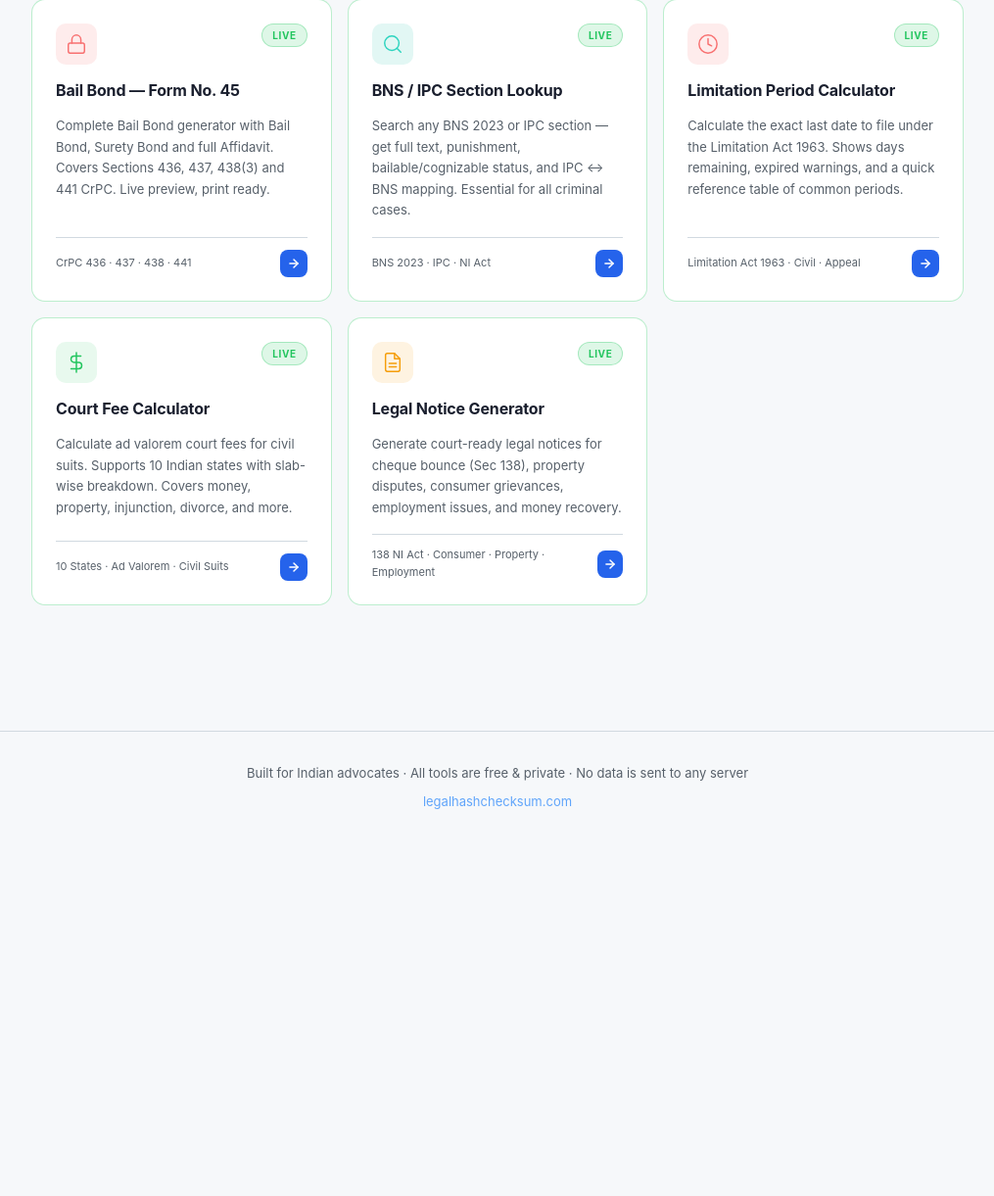
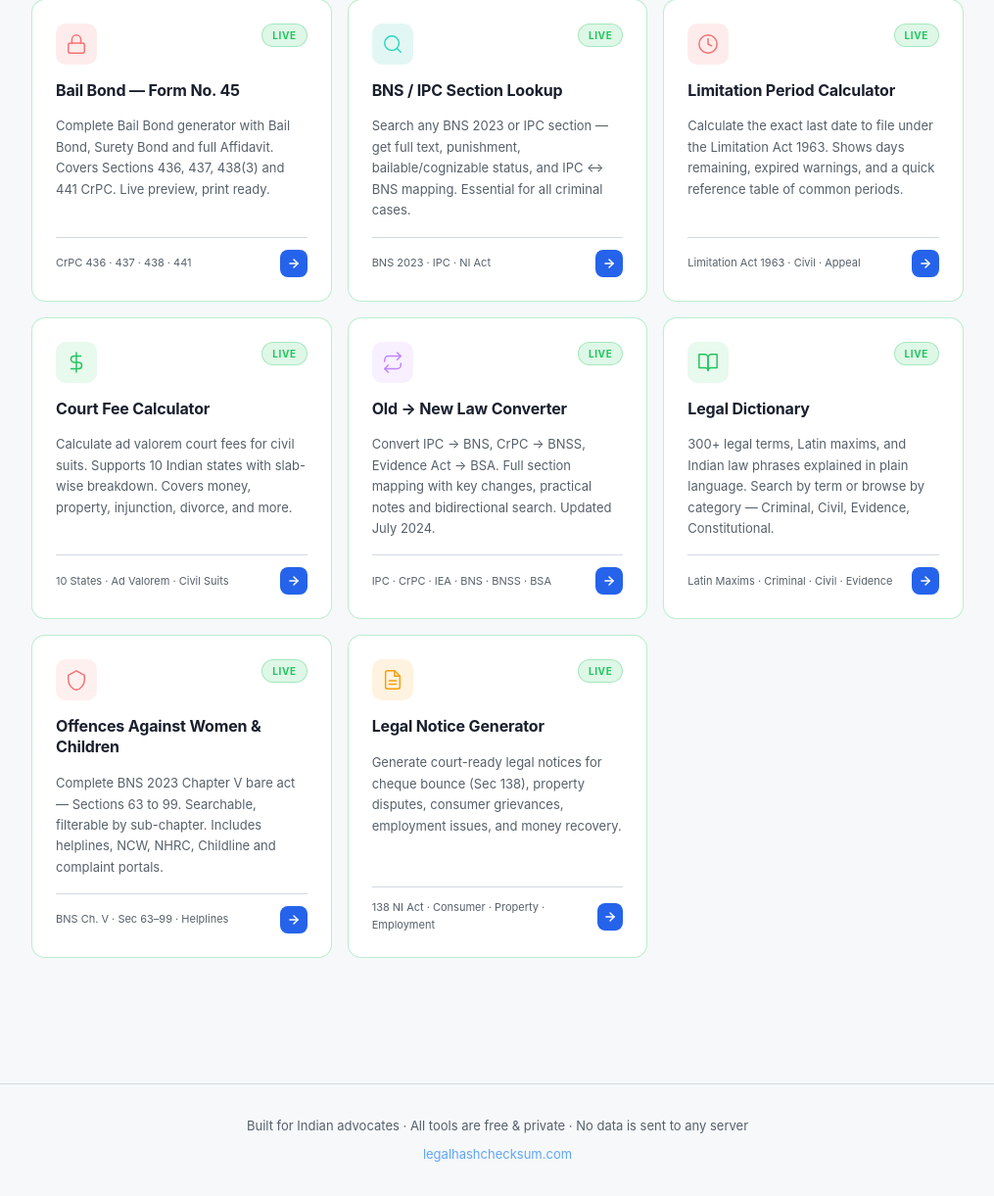
Before and after one commit to Umangmathpalumang/Legal_Hash_Checksum, a FastAPI app: page /tools in a window 1280 px wide. Shown: the part 888-2109 px from the top of the page at 98% size, without its empty margins (132-1147 px from the left). Before the commit the page ends 1714 px from the top, so only its background shows below. Run offline with FastAPI, Linux system fonts and the light colour scheme.

Commit message:
Add missing Law Converter, Legal Dictionary, Women & Children cards

```diff
--- a/templates/tools.html
+++ b/templates/tools.html
@@ -237,6 +237,54 @@ footer a{color:var(--accent-light);text-decoration:none}
     </a>
 
     <!-- Legal Notice Generator — LIVE -->
+
+    <!-- Law Converter — LIVE -->
+    <a href="/law-converter" class="tool-card live">
+      <div class="card-top">
+        <div class="card-icon" style="background:rgba(192,132,252,.12)">
+          <svg viewBox="0 0 24 24" style="stroke:#c084fc;fill:none;stroke-width:1.6;stroke-linecap:round;stroke-linejoin:round"><polyline points="17 1 21 5 17 9"/><path d="M3 11V9a4 4 0 0 1 4-4h14"/><polyline points="7 23 3 19 7 15"/><path d="M21 13v2a4 4 0 0 1-4 4H3"/></svg>
+        </div>
+        <span class="badge badge-live">Live</span>
+      </div>
+      <div class="card-title">Old → New Law Converter</div>
+      <div class="card-desc">Convert IPC → BNS, CrPC → BNSS, Evidence Act → BSA. Full section mapping with key changes, practical notes and bidirectional search. Updated July 2024.</div>
+      <div class="card-footer">
+        <span class="card-tag">IPC · CrPC · IEA · BNS · BNSS · BSA</span>
+        <div class="card-arrow"><svg viewBox="0 0 24 24"><line x1="5" y1="12" x2="19" y2="12"/><polyline points="12 5 19 12 12 19"/></svg></div>
+      </div>
+    </a>
+
+    <!-- Legal Dictionary — LIVE -->
+    <a href="/legal-dictionary" class="tool-card live">
+      <div class="card-top">
+        <div class="card-icon" style="background:rgba(34,197,94,.1)">
+          <svg viewBox="0 0 24 24" style="stroke:#22c55e;fill:none;stroke-width:1.6;stroke-linecap:round;stroke-linejoin:round"><path d="M2 3h6a4 4 0 0 1 4 4v14a3 3 0 0 0-3-3H2z"/><path d="M22 3h-6a4 4 0 0 0-4 4v14a3 3 0 0 1 3-3h7z"/></svg>
+        </div>
+        <span class="badge badge-live">Live</span>
+      </div>
+      <div class="card-title">Legal Dictionary</div>
+      <div class="card-desc">300+ legal terms, Latin maxims, and Indian law phrases explained in plain language. Search by term or browse by category — Criminal, Civil, Evidence, Constitutional.</div>
+      <div class="card-footer">
+        <span class="card-tag">Latin Maxims · Criminal · Civil · Evidence</span>
+        <div class="card-arrow"><svg viewBox="0 0 24 24"><line x1="5" y1="12" x2="19" y2="12"/><polyline points="12 5 19 12 12 19"/></svg></div>
+      </div>
+    </a>
+
+    <!-- Women & Children — LIVE -->
+    <a href="/women-children-law" class="tool-card live">
+      <div class="card-top">
+        <div class="card-icon" style="background:rgba(248,113,113,.1)">
+          <svg viewBox="0 0 24 24" style="stroke:#f87171;fill:none;stroke-width:1.6;stroke-linecap:round;stroke-linejoin:round"><path d="M12 2L3 7v5c0 5.25 3.75 10.15 9 11.25C17.25 22.15 21 17.25 21 12V7L12 2z"/></svg>
+        </div>
+        <span class="badge badge-live">Live</span>
+      </div>
+      <div class="card-title">Offences Against Women & Children</div>
+      <div class="card-desc">Complete BNS 2023 Chapter V bare act — Sections 63 to 99. Searchable, filterable by sub-chapter. Includes helplines, NCW, NHRC, Childline and complaint portals.</div>
+      <div class="card-footer">
+        <span class="card-tag">BNS Ch. V · Sec 63–99 · Helplines</span>
+        <div class="card-arrow"><svg viewBox="0 0 24 24"><line x1="5" y1="12" x2="19" y2="12"/><polyline points="12 5 19 12 12 19"/></svg></div>
+      </div>
+    </a>
     <a href="/legal-notice" class="tool-card live">
       <div class="card-top">
         <div class="card-icon" style="background:rgba(245,158,11,.12)">
```
